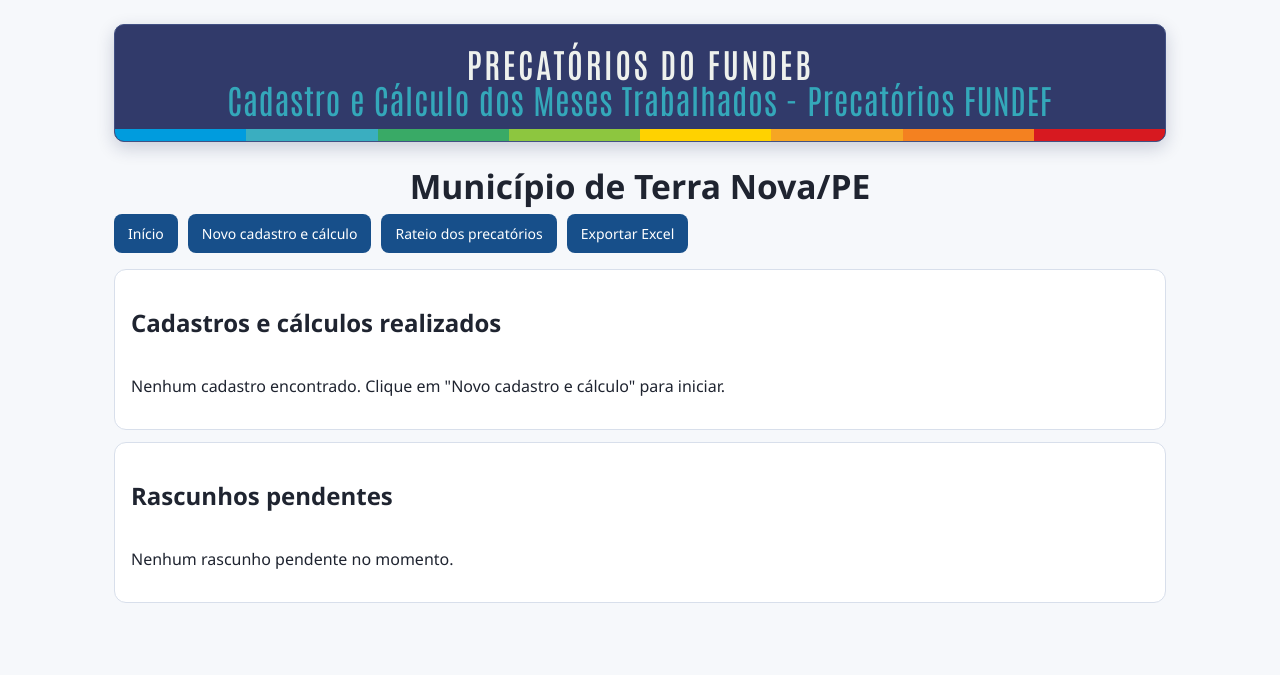
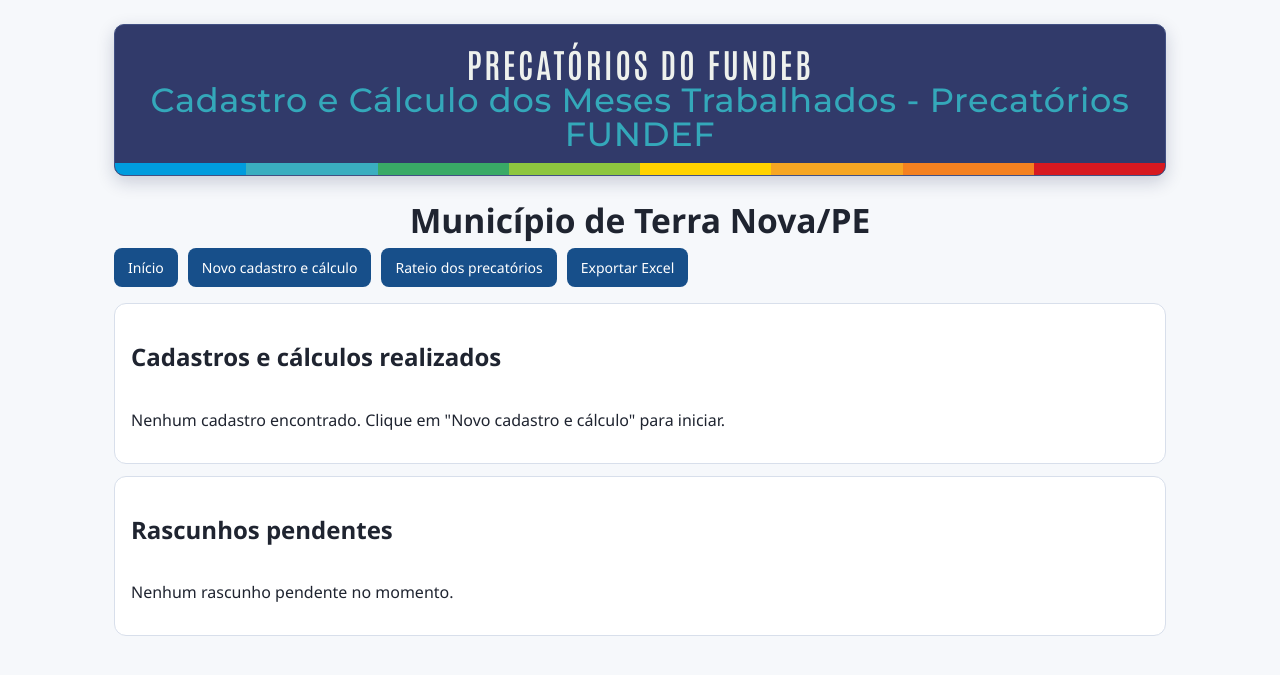
Before and after one commit to gustavocolumbina-lang/validacao-tempo, a Flask app: page / in a window 1280 px wide. Shown: the top 675 px of the page. Run offline with Flask 3, Linux system fonts and the light colour scheme; data that the repository does not hold is empty.

Commit message:
mudar fonte

```diff
--- a/static/style.css
+++ b/static/style.css
@@ -337,9 +337,9 @@
     margin-top: 8px;
     margin-bottom: 0;
     color: #cfd4ff;
-    font-family: "Antonio", system-ui, -apple-system, BlinkMacSystemFont, "Segoe UI", sans-serif;
-    font-weight: 400;
-    font-size: clamp(1rem, 1.8vw, 1.2rem);
+    font-family: "Montserrat", system-ui, -apple-system, BlinkMacSystemFont, "Segoe UI", sans-serif;
+    font-weight: 500;
+    font-size: clamp(0.9rem, 1.5vw, 1.05rem);
 }
 
 .msg {
--- a/templates/base.html
+++ b/templates/base.html
@@ -6,7 +6,7 @@
     <title>Cadastro e Cálculo - FUNDEF Terra Nova-PE</title>
     <link rel="preconnect" href="https://fonts.googleapis.com">
     <link rel="preconnect" href="https://fonts.gstatic.com" crossorigin>
-    <link href="https://fonts.googleapis.com/css2?family=Antonio:wght@400;600&display=swap" rel="stylesheet">
+    <link href="https://fonts.googleapis.com/css2?family=Antonio:wght@400;600&family=Montserrat:wght@400;500;600&display=swap" rel="stylesheet">
     <link rel="stylesheet" href="{{ url_for('static', filename='style.css') }}">
 </head>
 <body>
```
Also changed, not shown: 1 other file.
